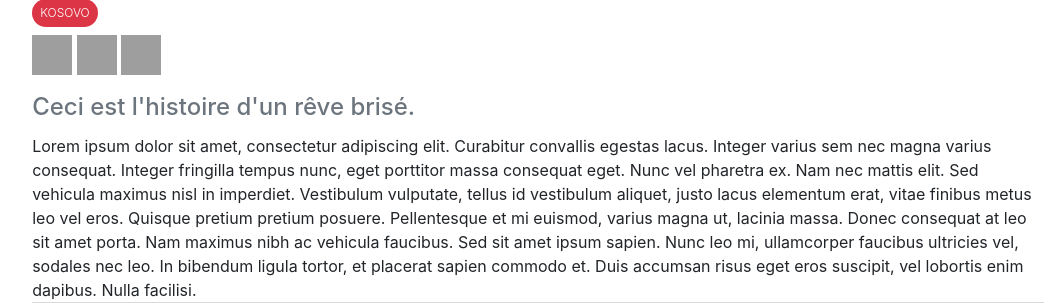
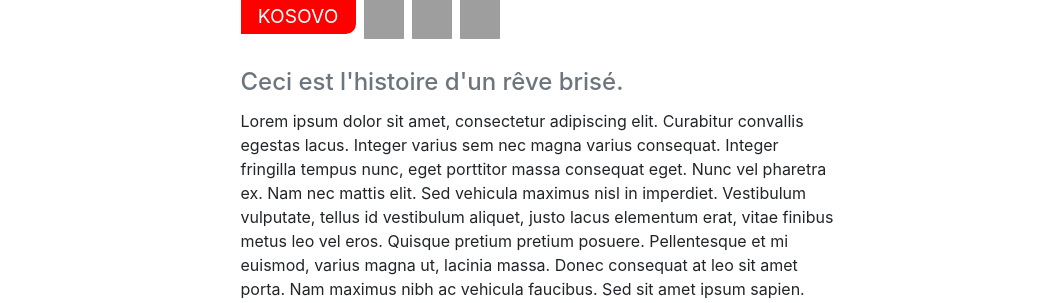
Before and after one commit to JDBOC/Festival-Sens-Interdit, a Symfony app: template templates/user_show/index.html.twig in a window 1280 px wide. Shown: the part 271-574 px from the top of the page, without its empty margins (102-1164 px from the left). Run offline with Twig, Linux system fonts and the light colour scheme; the template is opened without the code that fills it, so the values that code supplies are empty; some libraries are stand-ins or nearby versions; grey boxes are pictures that could not be loaded.

Commit message:
main logos fixed on top card

```diff
--- a/templates/user_show/index.html.twig
+++ b/templates/user_show/index.html.twig
@@ -13,6 +13,17 @@
 
     #topImg > img {
         border-radius: 0;
+    }
+
+    .countryPill {
+        color: white;
+        border: solid;
+        border-color: red;
+        background: red;
+        border-bottom-right-radius: 10px 10px;
+        font-size: 1.2rem;
+        width: 6em;
+        text-align: center;
     }
 </style>
 
@@ -34,17 +45,23 @@
 
 <!-- A show's card included country, 1/2/3 logo(s), subtitle, description, pdf link, photo or/and video (? optional partner's logos ?) -->
 <div class="container-fluid">
-    <div class="card col-md-10 border-0 mx-auto">
+    <div class="card col-md-6 border-0 mx-auto">
         <div class="card-body p-0">
-            <!-- Show's TITLE -->
-            <div class=" container p-0">
-                <h3 class="badge badge-pill badge-danger p-2 font-weight-light">KOSOVO</h3>
-            </div>
-            <!-- Show's LOGOS (1, 2 or 3) -->
-            <div>
-                <img src="https://upload.wikimedia.org/wikipedia/commons/thumb/a/ab/Logo_TV_2015.png/280px-Logo_TV_2015.png" alt="logo1" height="40rem" width="40rem">
-                <img src="https://upload.wikimedia.org/wikipedia/commons/thumb/a/ab/Logo_TV_2015.png/280px-Logo_TV_2015.png" alt="logo2" height="40rem" width="40rem">
-                <img src="https://upload.wikimedia.org/wikipedia/commons/thumb/a/ab/Logo_TV_2015.png/280px-Logo_TV_2015.png" alt="logo3" height="40rem" width="40rem">
+            <div class="d-flex p-0">
+                <!-- Show's COUNTRY -->
+                <div  class="mr-2">
+                    <p class="countryPill">KOSOVO</p>
+                </div>
+                <!-- Show's LOGOS (1, 2 or 3) -->
+                <div class="mr-2">
+                    <img src="https://upload.wikimedia.org/wikipedia/commons/thumb/a/ab/Logo_TV_2015.png/280px-Logo_TV_2015.png" alt="logo1" height="40rem" width="40rem">
+                </div>
+                <div  class="mr-2">
+                    <img src="https://upload.wikimedia.org/wikipedia/commons/thumb/a/ab/Logo_TV_2015.png/280px-Logo_TV_2015.png" alt="logo2" height="40rem" width="40rem">
+                </div>
+                <div  class="mr-2">
+                    <img src="https://upload.wikimedia.org/wikipedia/commons/thumb/a/ab/Logo_TV_2015.png/280px-Logo_TV_2015.png" alt="logo3" height="40rem" width="40rem">
+                </div>
             </div>
 
             <!-- Show's SUBTITLE -->
```
